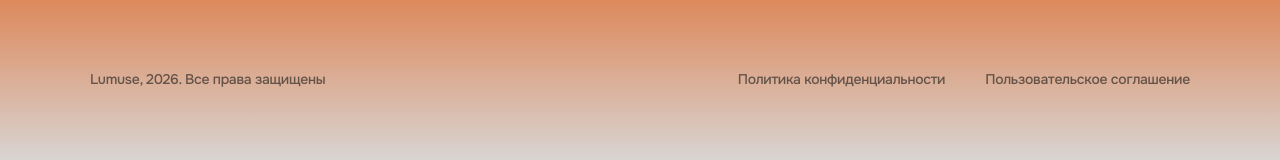
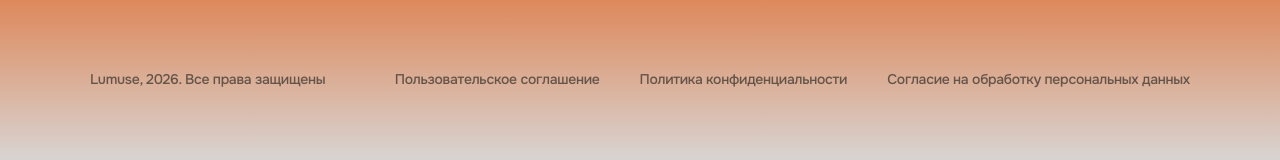
Before and after one commit to kirilloganyan/lumuse-landos, a Next.js app: page / in a window 1280 px wide. Shown: the part 6713-6873 px from the top of the page. Built offline with nearby package versions, Linux system fonts and the light colour scheme; no server answers.

Commit message:
add footer links

```diff
--- a/src/screens/Landing/sections/FooterSection/FooterSection.tsx
+++ b/src/screens/Landing/sections/FooterSection/FooterSection.tsx
@@ -8,8 +8,18 @@ const navigationGroups = [
 ];
 
 const legalLinks = [
-  "Политика конфиденциальности",
-  "Пользовательское соглашение",
+    {
+        name: "Пользовательское соглашение",
+        link: "https://lk.lumuse.ai/docs/user_agreement.pdf",
+    },
+    {
+        name: "Политика конфиденциальности",
+        link: "https://lk.lumuse.ai/docs/privacy_policy.pdf",
+    },
+    {
+        name: "Согласие на обработку персональных данных",
+        link: "https://lk.lumuse.ai/docs/consent_to_the_processing_of_personal_data.pdf",
+    },
 ];
 
 export const FooterSection = (): React.JSX.Element => {
@@ -80,13 +90,15 @@ export const FooterSection = (): React.JSX.Element => {
               className="flex flex-col gap-3 md:flex-row md:items-center md:gap-10"
             >
               {legalLinks.map((link) => (
-                <button
-                  key={link}
+                <a
+                  key={link.name}
+                  href={link.link}
                   type="button"
+                  target={"_blank"}
                   className="text-left font-text-callout-medium text-[length:var(--text-callout-medium-font-size)] font-[number:var(--text-callout-medium-font-weight)] leading-[var(--text-callout-medium-line-height)] tracking-[var(--text-callout-medium-letter-spacing)] text-[var(--color-primary-muted)] [font-style:var(--text-callout-medium-font-style)] md:text-right"
                 >
-                  {link}
-                </button>
+                  {link.name}
+                </a>
               ))}
             </nav>
           </div>
```
